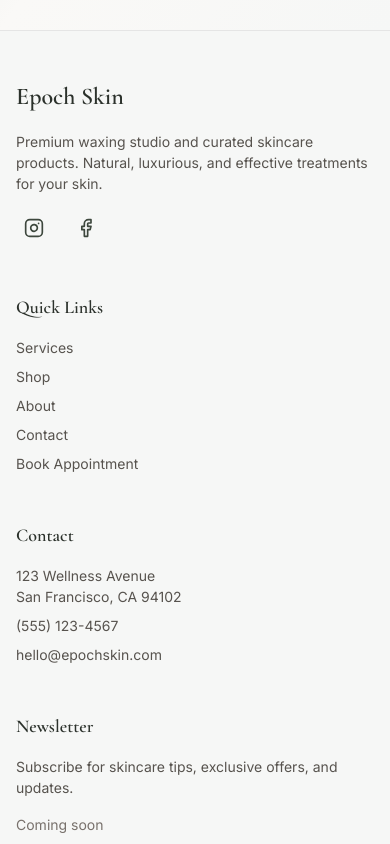
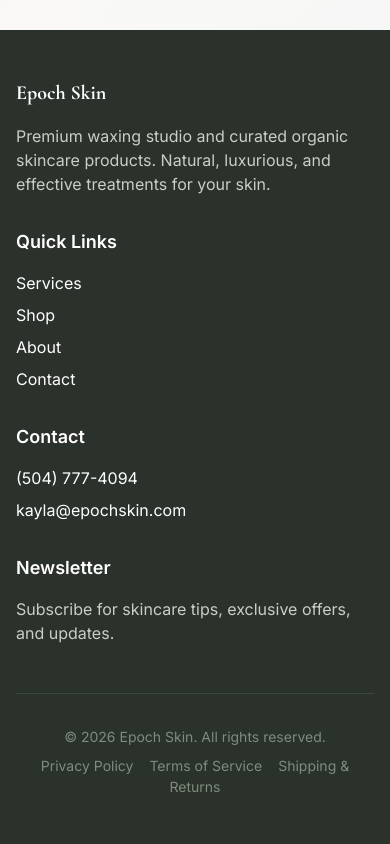
Before and after one commit to flu-wop/epoch-skin, a Next.js app: page / in a window 390 px wide. Shown: the part 10000-10844 px from the top of the page. Built offline with nearby package versions, Linux system fonts and the light colour scheme.

Commit message:
Update footer: remove address, correct phone and email

```diff
--- a/components/layout/Footer.tsx
+++ b/components/layout/Footer.tsx
@@ -1,138 +1,93 @@
 import Link from "next/link";
-import { Instagram, Facebook } from "lucide-react";
-import { Container } from "./Container";
-import {
-  SITE_NAME,
-  CONTACT_EMAIL,
-  CONTACT_PHONE,
-  STUDIO_ADDRESS,
-  SOCIAL_LINKS,
-  NAV_LINKS
-} from "@/lib/constants";
+import { Container } from "@/components/layout/Container";
 
 export function Footer() {
-  const currentYear = new Date().getFullYear();
-
   return (
-    <footer className="border-t bg-sage-50">
+    <footer className="bg-sage-900 text-white py-12">
       <Container>
-        {/* Main footer content */}
-        <div className="grid gap-12 py-12 md:grid-cols-2 lg:grid-cols-4">
-          {/* Brand column */}
-          <div className="space-y-4">
-            <h3 className="font-serif text-2xl font-semibold text-sage-900">
-              {SITE_NAME}
-            </h3>
-            <p className="text-sm text-neutral-600">
-              Premium waxing studio and curated skincare products. Natural,
-              luxurious, and effective treatments for your skin.
+        <div className="grid md:grid-cols-4 gap-8">
+          {/* Column 1 - Brand */}
+          <div>
+            <h3 className="font-serif text-xl font-bold mb-4">Epoch Skin</h3>
+            <p className="text-sage-200">
+              Premium waxing studio and curated organic skincare products.
+              Natural, luxurious, and effective treatments for your skin.
             </p>
-            <div className="flex gap-4">
-              <a
-                href={SOCIAL_LINKS.instagram}
-                target="_blank"
-                rel="noopener noreferrer"
-                className="rounded-full p-2 transition-colors hover:bg-sage-100"
-                aria-label="Instagram"
-              >
-                <Instagram className="h-5 w-5 text-sage-700" />
-              </a>
-              <a
-                href={SOCIAL_LINKS.facebook}
-                target="_blank"
-                rel="noopener noreferrer"
-                className="rounded-full p-2 transition-colors hover:bg-sage-100"
-                aria-label="Facebook"
-              >
-                <Facebook className="h-5 w-5 text-sage-700" />
-              </a>
-            </div>
           </div>
 
-          {/* Quick Links */}
-          <div className="space-y-4">
-            <h4 className="font-serif text-lg font-semibold text-sage-900">
-              Quick Links
-            </h4>
-            <nav className="flex flex-col space-y-2">
-              {NAV_LINKS.map((link) => (
-                <Link
-                  key={link.href}
-                  href={link.href}
-                  className="text-sm text-neutral-600 transition-colors hover:text-sage-700"
-                >
-                  {link.name}
+          {/* Column 2 - Quick Links */}
+          <div>
+            <h4 className="text-lg font-semibold mb-4">Quick Links</h4>
+            <ul className="space-y-2">
+              <li>
+                <Link href="/services" className="hover:text-clay-300 transition-colors">
+                  Services
                 </Link>
-              ))}
-              <Link
-                href="/book"
-                className="text-sm text-neutral-600 transition-colors hover:text-sage-700"
-              >
-                Book Appointment
+              </li>
+              <li>
+                <Link href="/shop" className="hover:text-clay-300 transition-colors">
+                  Shop
                 </Link>
-            </nav>
+              </li>
+              <li>
+                <Link href="/about" className="hover:text-clay-300 transition-colors">
+                  About
+                </Link>
+              </li>
+              <li>
+                <Link href="/contact" className="hover:text-clay-300 transition-colors">
+                  Contact
+                </Link>
+              </li>
+            </ul>
           </div>
 
-          {/* Contact Info */}
-          <div className="space-y-4">
-            <h4 className="font-serif text-lg font-semibold text-sage-900">
-              Contact
-            </h4>
-            <div className="flex flex-col space-y-2 text-sm text-neutral-600">
-              <p>
-                {STUDIO_ADDRESS.street}<br />
-                {STUDIO_ADDRESS.city}, {STUDIO_ADDRESS.state} {STUDIO_ADDRESS.zip}
-              </p>
+          {/* Column 3 - Contact (updated - no address) */}
+          <div>
+            <h4 className="text-lg font-semibold mb-4">Contact</h4>
+            <ul className="space-y-2">
+              <li>
                 <a
-                href={`tel:${CONTACT_PHONE}`}
-                className="transition-colors hover:text-sage-700"
+                  href="tel:5047774094"
+                  className="hover:text-clay-300 transition-colors"
                 >
-                {CONTACT_PHONE}
+                  (504) 777-4094
                 </a>
+              </li>
+              <li>
                 <a
-                href={`mailto:${CONTACT_EMAIL}`}
-                className="transition-colors hover:text-sage-700"
+                  href="mailto:kayla@epochskin.com"
+                  className="hover:text-clay-300 transition-colors"
                 >
-                {CONTACT_EMAIL}
+                  kayla@epochskin.com
                 </a>
-            </div>
+              </li>
+            </ul>
           </div>
 
-          {/* Newsletter signup - placeholder for now */}
-          <div className="space-y-4">
-            <h4 className="font-serif text-lg font-semibold text-sage-900">
-              Newsletter
-            </h4>
-            <p className="text-sm text-neutral-600">
+          {/* Column 4 - Newsletter */}
+          <div>
+            <h4 className="text-lg font-semibold mb-4">Newsletter</h4>
+            <p className="text-sage-200 mb-4">
               Subscribe for skincare tips, exclusive offers, and updates.
             </p>
-            {/* Newsletter form will be added in later phase */}
-            <div className="text-sm text-neutral-500">
-              Coming soon
-            </div>
+            {/* Your newsletter form component goes here */}
+            {/* <Newsletter /> */}
+            {/* If you have a form, keep it in this space */}
           </div>
         </div>
 
         {/* Bottom bar */}
-        <div className="flex flex-col items-center justify-between gap-4 border-t py-6 text-sm text-neutral-600 md:flex-row">
-          <p>© {currentYear} {SITE_NAME}. All rights reserved.</p>
-          <div className="flex gap-6">
-            <Link
-              href="/privacy"
-              className="transition-colors hover:text-sage-700"
-            >
+        <div className="mt-8 pt-8 border-t border-sage-700 text-center text-sm text-sage-400">
+          <p>© 2026 Epoch Skin. All rights reserved.</p>
+          <div className="mt-2 space-x-4">
+            <Link href="/privacy" className="hover:text-clay-300 transition-colors">
               Privacy Policy
             </Link>
-            <Link
-              href="/terms"
-              className="transition-colors hover:text-sage-700"
-            >
+            <Link href="/terms" className="hover:text-clay-300 transition-colors">
               Terms of Service
             </Link>
-            <Link
-              href="/shipping-returns"
-              className="transition-colors hover:text-sage-700"
-            >
+            <Link href="/shipping-returns" className="hover:text-clay-300 transition-colors">
               Shipping & Returns
             </Link>
           </div>
```
Lines whose indentation alone changed are shown as unchanged.
